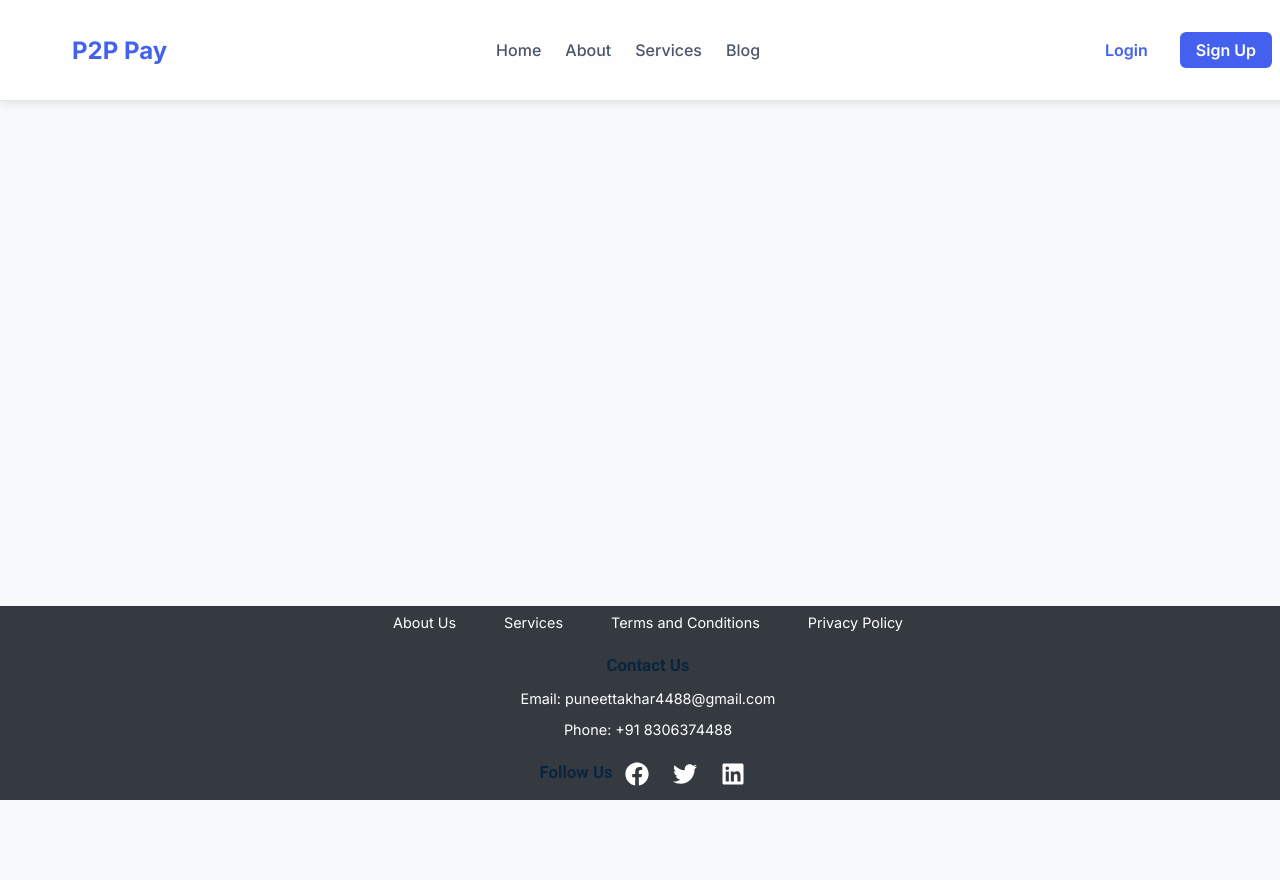
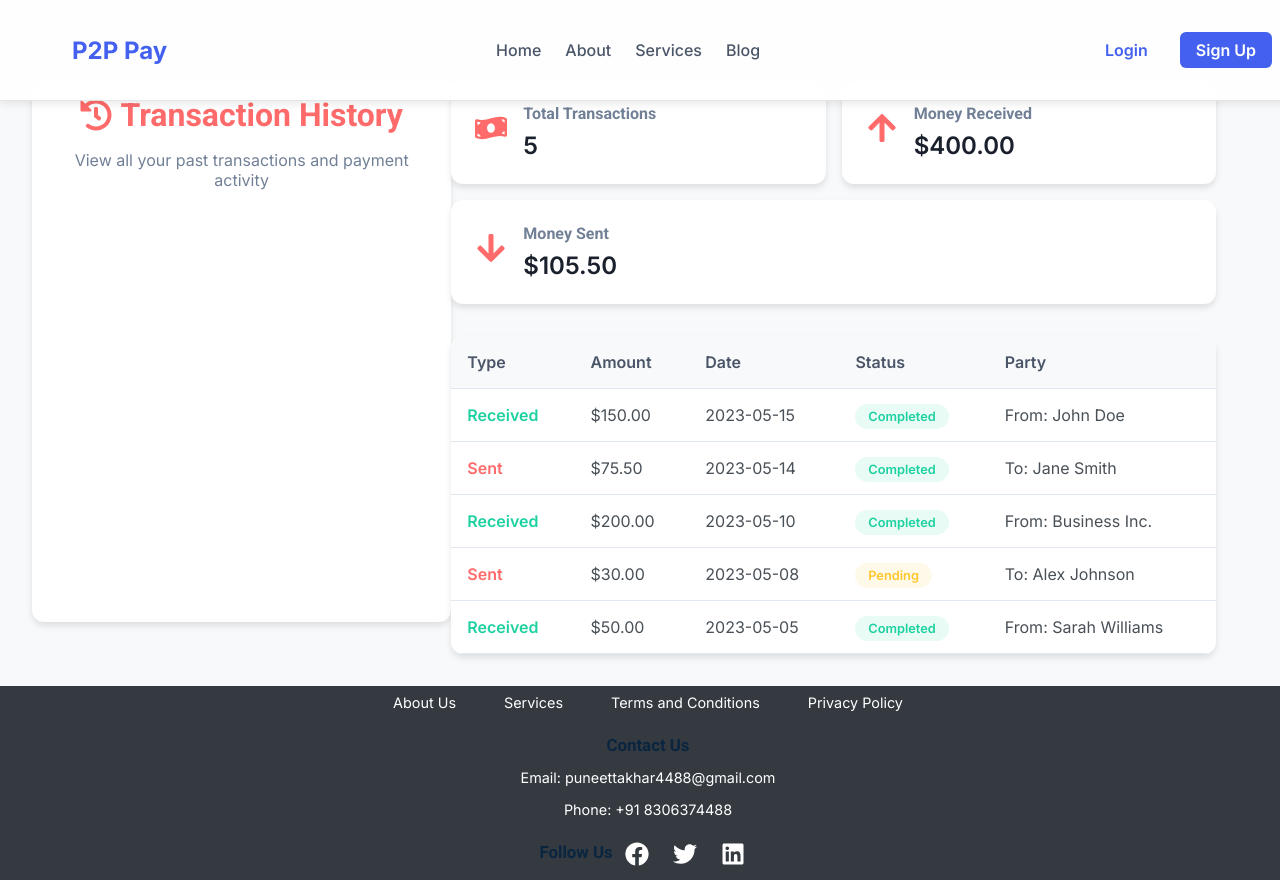
Before and after one commit to Puneet-Takhar/P2P-Pay, a React (Create React App) app: page /transactions in a window 1280 px wide. Before the commit the page ends 800 px from the top, so only its background shows below. Built offline with nearby package versions, Linux system fonts and the light colour scheme.

Commit message:
Added Transaction Pages

```diff
--- a/src/App.js
+++ b/src/App.js
@@ -8,6 +8,7 @@ import BlogPage from './pages/BlogPage';
 import LoginPage from './pages/LoginPage';
 import SignupPage from './pages/SignupPage';
 import PrivacyPolicyPage from './pages/PrivacyPolicyPage';
+import TransactionsPage from './pages/TransactionsPage';
 import TermsPage from './pages/TermsPage';
 import Navbar from './components/Navbar';
 import Footer from "./components/Footer";
@@ -37,6 +38,7 @@ const App = () => {
               <Route path="/services" element={<ServicesPage />} />
               <Route path="/blog" element={<BlogPage />} />
               <Route path="/privacy" element={<PrivacyPolicyPage />} />
+              <Route path="/transactions" element={<TransactionsPage />} />
               <Route path="/terms" element={<TermsPage />} />
               <Route path="/login" element={<LoginPage />} />
               <Route path="/signup" element={<SignupPage />} />
--- a/src/pages/HomePage.jsx
+++ b/src/pages/HomePage.jsx
@@ -1,7 +1,7 @@
-// src/pages/HomePage.js
 import React from 'react';
 import { motion } from 'framer-motion';
-import { FaMoneyBillWave, FaLock, FaMobileAlt, FaUsers, FaCreditCard, FaChartLine } from 'react-icons/fa';
+import { FaMoneyBillWave, FaLock, FaMobileAlt, FaUsers, FaCreditCard, FaChartLine, FaHistory } from 'react-icons/fa';
+import { Link } from 'react-router-dom';
 import '../styles/home.css';
 
 const HomePage = () => {
@@ -9,6 +9,18 @@ const HomePage = () => {
     <div className="home-container">
       {/* Hero Section */}
       <section className="hero-section">
+        {/* Transaction History Icon - Positioned in top right corner */}
+        <Link to="/transactions" className="transaction-history-icon">
+          <motion.div
+            whileHover={{ scale: 1.1, rotate: 5 }}
+            whileTap={{ scale: 0.9 }}
+            transition={{ type: "spring", stiffness: 400, damping: 10 }}
+          >
+            <FaHistory className="history-icon" />
+            <span className="history-tooltip">Transaction History</span>
+          </motion.div>
+        </Link>
+
         <div className="hero-content">
           <motion.h1
             className="hero-title"
--- /dev/null
+++ b/src/pages/TransactionsPage.jsx
@@ -0,0 +1,115 @@
+import React from 'react';
+import { motion } from 'framer-motion';
+import { FaHistory, FaMoneyBillWave, FaArrowUp, FaArrowDown } from 'react-icons/fa';
+import '../styles/transactions.css';
+
+const TransactionsPage = () => {
+  const transactions = [
+    { id: 1, type: 'Received', amount: 150.00, date: '2023-05-15', status: 'Completed', from: 'John Doe' },
+    { id: 2, type: 'Sent', amount: 75.50, date: '2023-05-14', status: 'Completed', to: 'Jane Smith' },
+    { id: 3, type: 'Received', amount: 200.00, date: '2023-05-10', status: 'Completed', from: 'Business Inc.' },
+    { id: 4, type: 'Sent', amount: 30.00, date: '2023-05-08', status: 'Pending', to: 'Alex Johnson' },
+    { id: 5, type: 'Received', amount: 50.00, date: '2023-05-05', status: 'Completed', from: 'Sarah Williams' },
+  ];
+
+  return (
+    <div className="transactions-container">
+      <motion.div
+        className="transactions-header"
+        initial={{ opacity: 0, y: -20 }}
+        animate={{ opacity: 1, y: 0 }}
+        transition={{ duration: 0.5 }}
+      >
+        <h1><FaHistory /> Transaction History</h1>
+        <p>View all your past transactions and payment activity</p>
+      </motion.div>
+
+      <div className="transactions-content">
+        <div className="transactions-summary">
+          <motion.div
+            className="summary-card"
+            whileHover={{ scale: 1.02 }}
+          >
+            <div className="summary-icon">
+              <FaMoneyBillWave />
+            </div>
+            <div className="summary-info">
+              <h3>Total Transactions</h3>
+              <p>{transactions.length}</p>
+            </div>
+          </motion.div>
+
+          <motion.div
+            className="summary-card"
+            whileHover={{ scale: 1.02 }}
+          >
+            <div className="summary-icon">
+              <FaArrowUp />
+            </div>
+            <div className="summary-info">
+              <h3>Money Received</h3>
+              <p>${transactions.filter(t => t.type === 'Received').reduce((sum, t) => sum + t.amount, 0).toFixed(2)}</p>
+            </div>
+          </motion.div>
+
+          <motion.div
+            className="summary-card"
+            whileHover={{ scale: 1.02 }}
+          >
+            <div className="summary-icon">
+              <FaArrowDown />
+            </div>
+            <div className="summary-info">
+              <h3>Money Sent</h3>
+              <p>${transactions.filter(t => t.type === 'Sent').reduce((sum, t) => sum + t.amount, 0).toFixed(2)}</p>
+            </div>
+          </motion.div>
+        </div>
+
+        <div className="transactions-list">
+          <table>
+            <thead>
+              <tr>
+                <th>Type</th>
+                <th>Amount</th>
+                <th>Date</th>
+                <th>Status</th>
+                <th>Party</th>
+              </tr>
+            </thead>
+            <tbody>
+              {transactions.map(transaction => (
+                <motion.tr
+                  key={transaction.id}
+                  initial={{ opacity: 0 }}
+                  animate={{ opacity: 1 }}
+                  transition={{ duration: 0.3 }}
+                >
+                  <td className={transaction.type === 'Received' ? 'received' : 'sent'}>
+                    {transaction.type}
+                  </td>
+                  <td>${transaction.amount.toFixed(2)}</td>
+                  <td>{transaction.date}</td>
+                  <td>
+                    <span className={`status-badge ${transaction.status.toLowerCase()}`}>
+                      {transaction.status}
+                    </span>
+                  </td>
+                  <td>
+                    {transaction.type === 'Received' ? (
+                      <span>From: {transaction.from}</span>
+                    ) : (
+                      <span>To: {transaction.to}</span>
+                    )}
+                  </td>
+                </motion.tr>
+              ))}
+            </tbody>
+          </table>
+        </div>
+      </div>
+    </div>
+  );
+};
+
+export default TransactionsPage;
--- a/src/styles/home.css
+++ b/src/styles/home.css
@@ -303,3 +303,68 @@
     background-size:auto;
     background-position: center;
   }
+
+  /* Transaction History Icon Styles */
+.transaction-history-icon {
+  position: fixed;
+  top: 2rem;
+  right: 2rem;
+  z-index: 100;
+  display: flex;
+  align-items: center;
+  justify-content: center;
+  text-decoration: none;
+}
+
+.history-icon {
+  font-size: 2.5rem;
+  color: #ff6b6b;
+  background-color: rgba(255, 255, 255, 0.9);
+  border-radius: 50%;
+  padding: 1rem;
+  box-shadow: 0 4px 15px rgba(0, 0, 0, 0.1);
+  transition: all 0.3s ease;
+}
+
+.history-icon:hover {
+  color: #48dbfb;
+  transform: scale(1.1);
+  box-shadow: 0 6px 20px rgba(0, 0, 0, 0.15);
+}
+
+.history-tooltip {
+  position: absolute;
+  bottom: 100%;
+  right: 0;
+  background-color: #333;
+  color: #fff;
+  padding: 0.5rem 1rem;
+  border-radius: 4px;
+  font-size: 0.8rem;
+  white-space: nowrap;
+  margin-bottom: 0.5rem;
+  opacity: 0;
+  visibility: hidden;
+  transition: opacity 0.3s ease, visibility 0.3s ease;
+}
+
+.transaction-history-icon:hover .history-tooltip {
+  opacity: 1;
+  visibility: visible;
+}
+
+@media (max-width: 768px) {
+  .transaction-history-icon {
+    top: 1rem;
+    right: 1rem;
+  }
+
+  .history-icon {
+    font-size: 2rem;
+    padding: 0.8rem;
+  }
+
+  .history-tooltip {
+    display: none;
+  }
+}
--- /dev/null
+++ b/src/styles/transactions.css
@@ -0,0 +1,190 @@
+.transactions-container {
+    position: relative;
+    display: flex;
+    justify-content: flex-end;
+    padding: 1rem 2rem 0 0;
+    z-index: 10;
+  }
+
+  .transaction-history-icon {
+    display: flex;
+    align-items: center;
+    justify-content: center;
+    text-decoration: none;
+    margin-top: 1rem;
+  }
+
+  .history-icon {
+    font-size: 1.8rem;
+    color: #ff6b6b;
+    background-color: rgba(255, 255, 255, 0.9);
+    border-radius: 50%;
+    padding: 0.8rem;
+    box-shadow: 0 4px 15px rgba(0, 0, 0, 0.1);
+    transition: all 0.3s ease;
+  }
+
+  .transactions-header {
+    text-align: center;
+    margin-bottom: 2rem;
+    padding: 1rem;
+    background-color: white;
+    border-radius: 12px;
+    box-shadow: 0 4px 6px rgba(0, 0, 0, 0.1);
+  }
+  .history-icon:hover {
+    color: #48dbfb;
+    transform: scale(1.1);
+    box-shadow: 0 6px 20px rgba(0, 0, 0, 0.15);
+  }
+  .history-tooltip {
+    position: absolute;
+    bottom: 100%;
+    right: 0;
+    background-color: #333;
+    color: #fff;
+    padding: 0.5rem 1rem;
+    border-radius: 4px;
+    font-size: 0.8rem;
+    white-space: nowrap;
+    margin-bottom: 0.5rem;
+    opacity: 0;
+    visibility: hidden;
+    transition: opacity 0.3s ease, visibility 0.3s ease;
+  }
+  .transaction-history-icon:hover .history-tooltip {
+    opacity: 1;
+    visibility: visible;
+  }
+
+  .transactions-header h1 {
+    color: #ff6b6b;
+    font-size: 2rem;
+    margin-bottom: 0.5rem;
+    display: flex;
+    align-items: center;
+    justify-content: center;
+    gap: 0.5rem;
+  }
+
+  .transactions-header p {
+    color: #718096;
+    font-size: 1rem;
+  }
+
+  .transactions-summary {
+    display: flex;
+    justify-content: space-between;
+    gap: 1rem;
+    margin-bottom: 2rem;
+    flex-wrap: wrap;
+  }
+
+  .summary-card {
+    flex: 1;
+    min-width: 200px;
+    background-color: white;
+    border-radius: 12px;
+    padding: 1.5rem;
+    box-shadow: 0 4px 6px rgba(0, 0, 0, 0.1);
+    display: flex;
+    align-items: center;
+    gap: 1rem;
+    cursor: pointer;
+  }
+
+  .summary-icon {
+    font-size: 2rem;
+    color: #ff6b6b;
+  }
+
+  .summary-info h3 {
+    font-size: 1rem;
+    color: #718096;
+    margin-bottom: 0.5rem;
+  }
+
+  .summary-info p {
+    font-size: 1.5rem;
+    font-weight: 600;
+    color: #1a202c;
+    margin: 0;
+  }
+
+  .transactions-list {
+    background-color: white;
+    border-radius: 12px;
+    box-shadow: 0 4px 6px rgba(0, 0, 0, 0.1);
+    overflow: hidden;
+  }
+
+  table {
+    width: 100%;
+    border-collapse: collapse;
+  }
+
+  th, td {
+    padding: 1rem;
+    text-align: left;
+    border-bottom: 1px solid #e2e8f0;
+  }
+
+  th {
+    background-color: #f8f9fa;
+    font-weight: 600;
+    color: #4a5568;
+  }
+
+  .received {
+    color: #1dd1a1;
+    font-weight: 600;
+  }
+
+  .sent {
+    color: #ff6b6b;
+    font-weight: 600;
+  }
+
+  .status-badge {
+    padding: 0.3rem 0.8rem;
+    border-radius: 20px;
+    font-size: 0.8rem;
+    font-weight: 600;
+  }
+
+  .status-badge.completed {
+    background-color: rgba(29, 209, 161, 0.1);
+    color: #1dd1a1;
+  }
+
+  .status-badge.pending {
+    background-color: rgba(255, 199, 44, 0.1);
+    color: #ffc72c;
+  }
+
+  @media (max-width: 768px) {
+    .transactions-container {
+      padding: 1rem;
+    }
+
+    .transactions-header h1 {
+      font-size: 1.5rem;
+    }
+
+    .summary-card {
+      min-width: 150px;
+    }
+
+    .summary-icon {
+      font-size: 1.5rem;
+    }
+
+    .summary-info p {
+      font-size: 1.2rem;
+    }
+
+    th, td {
+      padding: 0.7rem;
+      font-size: 0.9rem;
+    }
+  }
```
